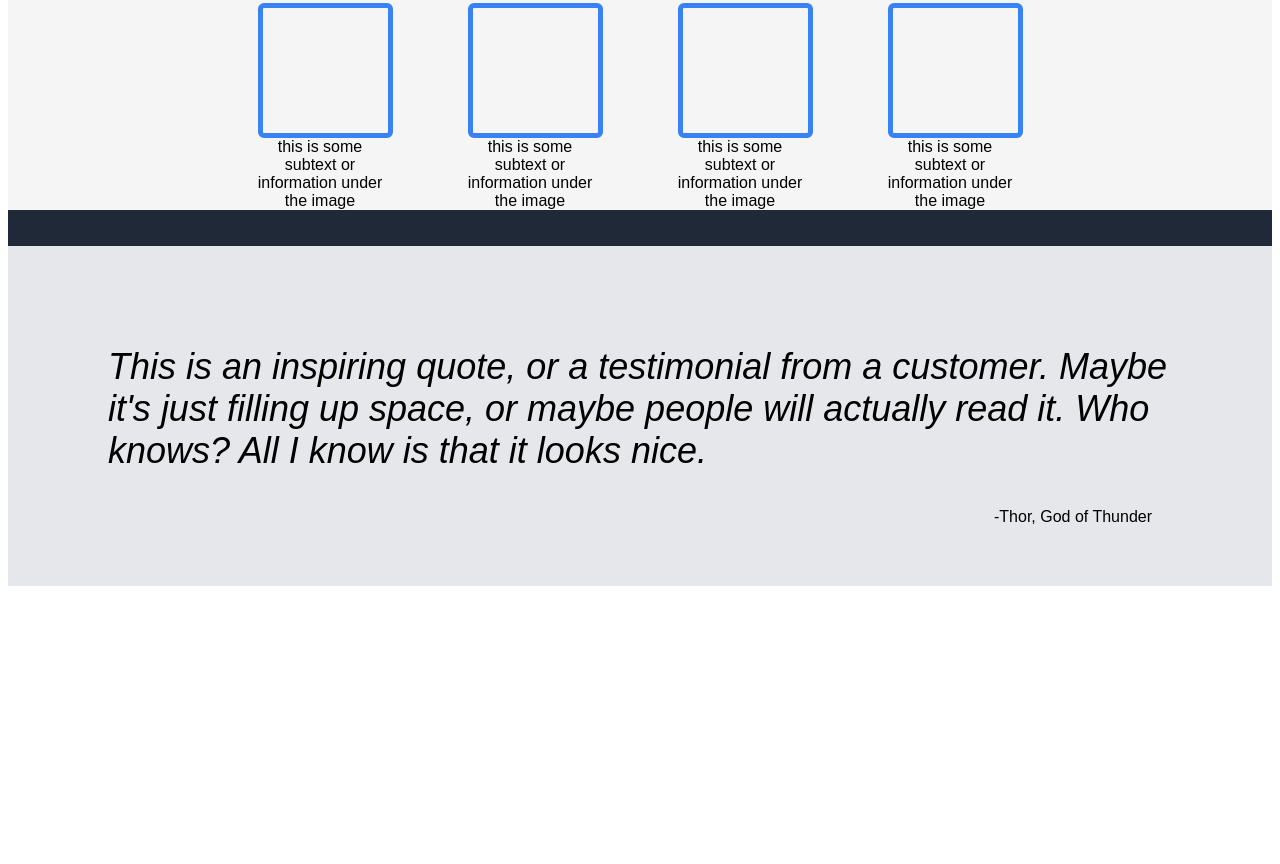
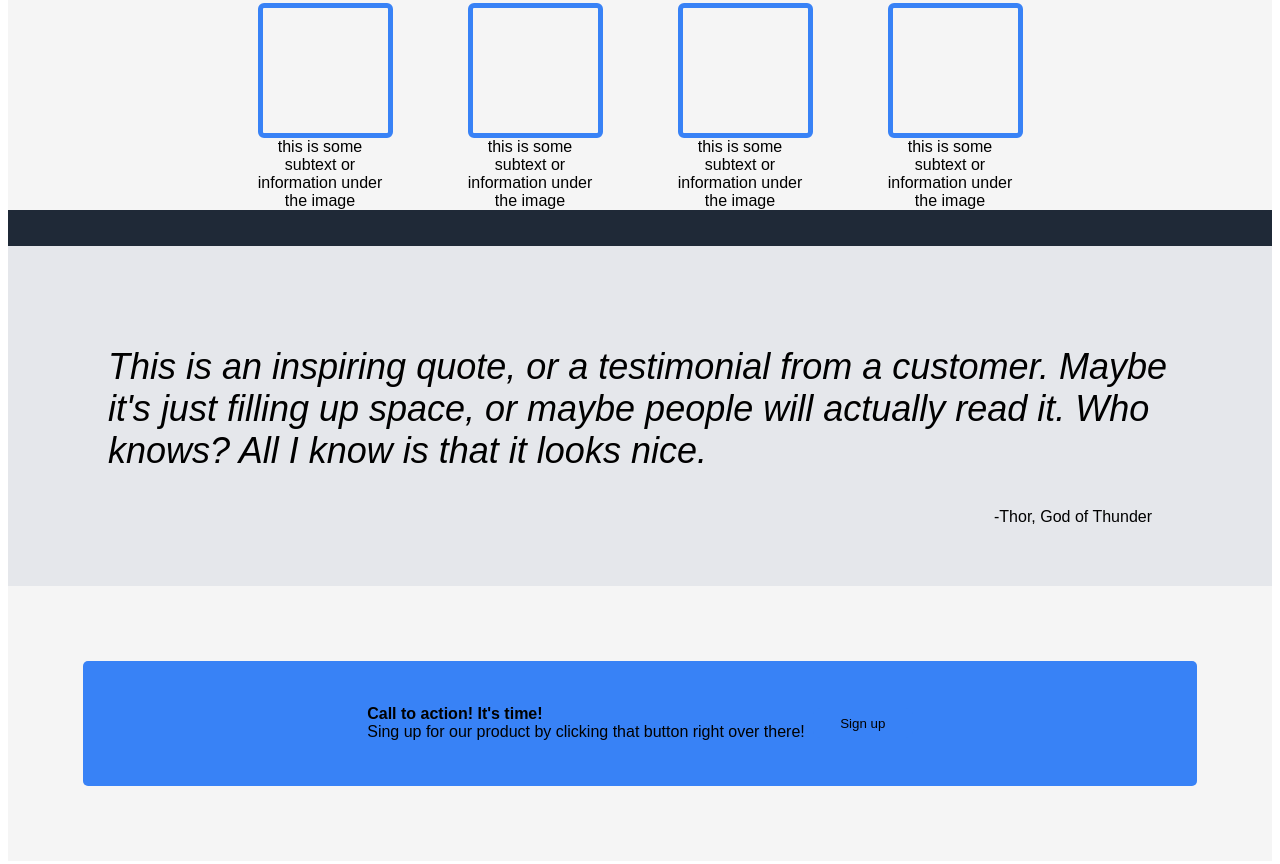
Before and after one commit to Slurpd1/signature-scents, a plain HTML site: page index.html in a window 1280 px wide. Shown: the part 605-1469 px from the top of the page. Before the commit the page ends 1199 px from the top, so only its background shows below. Drawn offline with Linux system fonts and the light colour scheme.

Commit message:
Added the final fourth section with call to action as well as an extra sign up button.

```diff
--- a/index.html
+++ b/index.html
@@ -55,5 +55,17 @@
         <p class="quote-text">This is an inspiring quote, or a testimonial from a customer. Maybe it's just filling up space, or maybe people will actually read it. Who knows? All I know is that it looks nice.</p>
         <p class="quote-author">-Thor, God of Thunder</p>
     </div>
+
+    <div class="section-four">
+        <div class="call-container">
+            <div class="left-sub-container">
+                <h4 class="call-to-action-text">Call to action! It's time!</h4>
+                <p class="call-to-action-text">Sing up for our product by clicking that button right over there!</p>
+            </div>
+            <div class="right-sub-container">
+                <button class="sign-up-button">Sign up</button>
+            </div>
+        </div>
+    </div>
 </body>
 </html>
--- a/styles.css
+++ b/styles.css
@@ -117,6 +117,34 @@
     border-style: none;
 }
 
+.section-four {
+    background-color: whitesmoke;
+    padding: 75px;
+    border: 50px;
+    justify-content: center;
+    align-items: center;
+}
+
+.call-container {
+    display: flex;
+    background-color: #3882F6;
+    border-radius: 5px;
+    justify-content: center;
+    align-items: center;
+    height: 125px;
+}
+
+.left-sub-container {
+    display: flex;
+    flex-direction: column;
+    flex-basis: 40%;
+}
+
+.call-to-action-text {
+    margin: 0;
+}
+
+
 * {
     font-family: Arial, Helvetica, sans-serif;
     }
```
